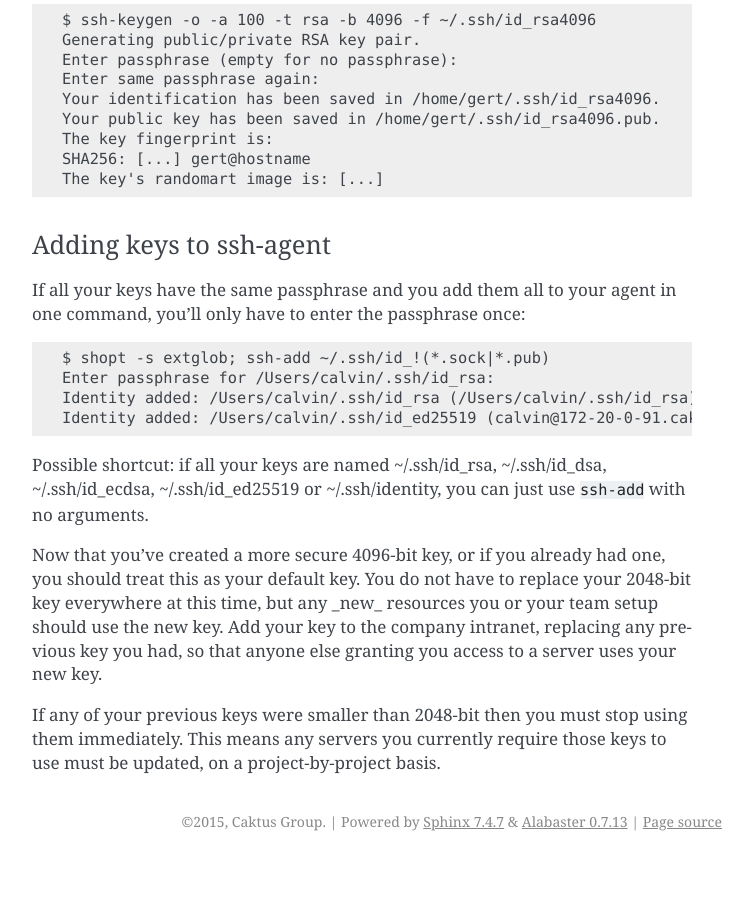
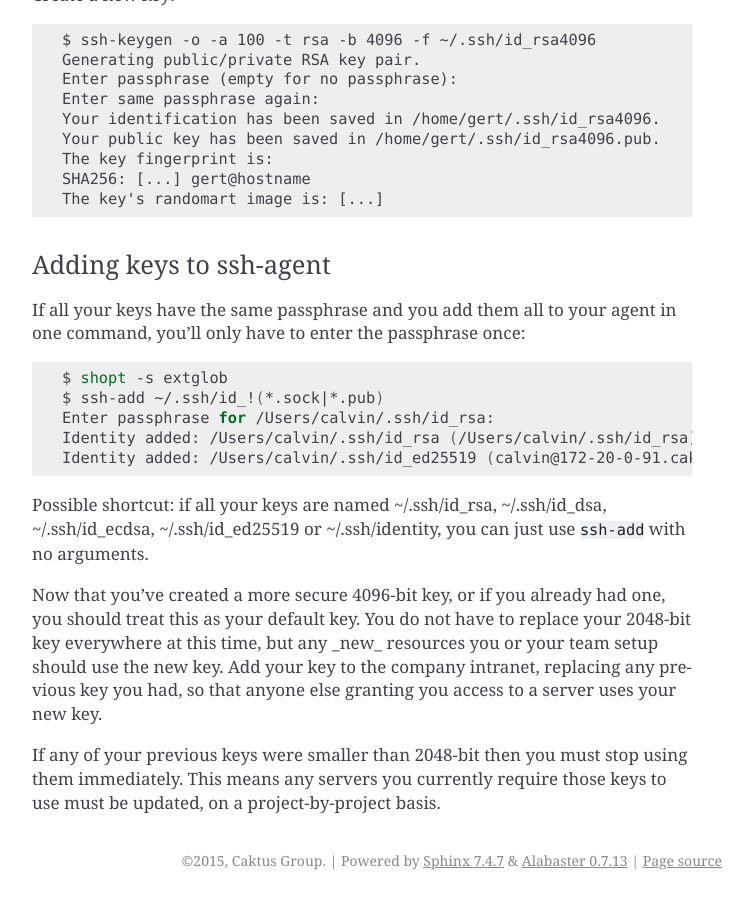
Before and after one commit to caktus/guidebook, a Sphinx documentation site: the page built from source/security.rst, in a window 1280 px wide and 900 px high, scrolled down 1811 px. Shown: the whole window, without its empty margins (388-1141 px from the left). Built offline with Sphinx 7.4.7, drawn with Linux system fonts in a browser that asks for light colours; before the commit the page ends 2672 px from its top, so only the background shows below that.

```diff
--- a/source/security.rst
+++ b/source/security.rst
@@ -32,7 +32,8 @@ List your current keys, their lengths, and whether or not your keys do *not* hav
 
 .. code-block:: bash
 
-    shopt -s extglob; for keyfile in ~/.ssh/id_!(*.sock|*.pub); do \
+    shopt -s extglob
+    for keyfile in ~/.ssh/id_!(*.sock|*.pub); do \
       ssh-keygen -l -f "${keyfile}"; \
       ssh-keygen -p -P '' -N '' -f "$keyfile" >/dev/null 2>&1 && echo "WARNING: $keyfile has no passphrase"; \
     done | uniq
@@ -90,13 +91,17 @@ Create a new key::
     SHA256: [...] gert@hostname
     The key's randomart image is: [...]
 
+
 Adding keys to ssh-agent
 ------------------------
 
 If all your keys have the same passphrase and you add them all to your
-agent in one command, you'll only have to enter the passphrase once::
+agent in one command, you'll only have to enter the passphrase once:
 
-    $ shopt -s extglob; ssh-add ~/.ssh/id_!(*.sock|*.pub)
+.. code-block:: bash
+
+    $ shopt -s extglob
+    $ ssh-add ~/.ssh/id_!(*.sock|*.pub)
     Enter passphrase for /Users/calvin/.ssh/id_rsa:
     Identity added: /Users/calvin/.ssh/id_rsa (/Users/calvin/.ssh/id_rsa)
     Identity added: /Users/calvin/.ssh/id_ed25519 (calvin@172-20-0-91.caktus.lan)
```
